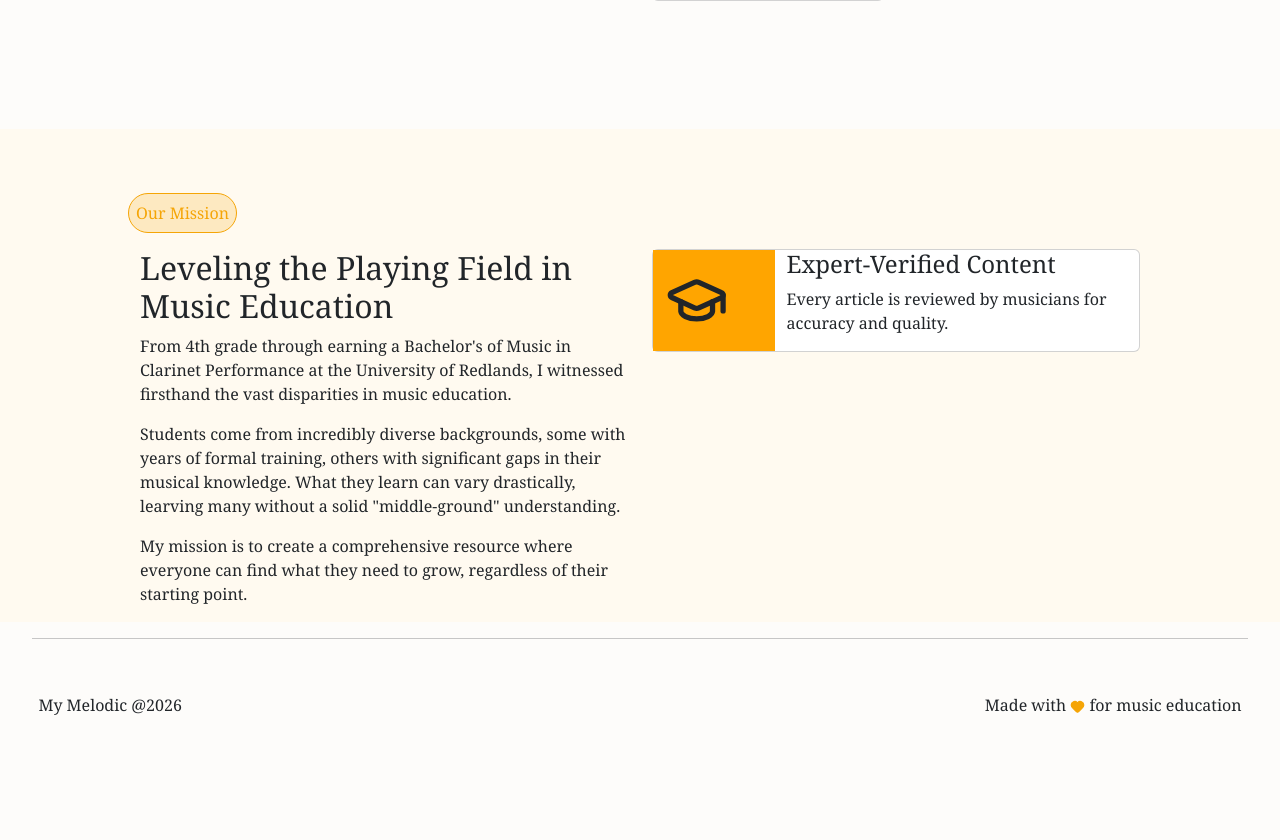
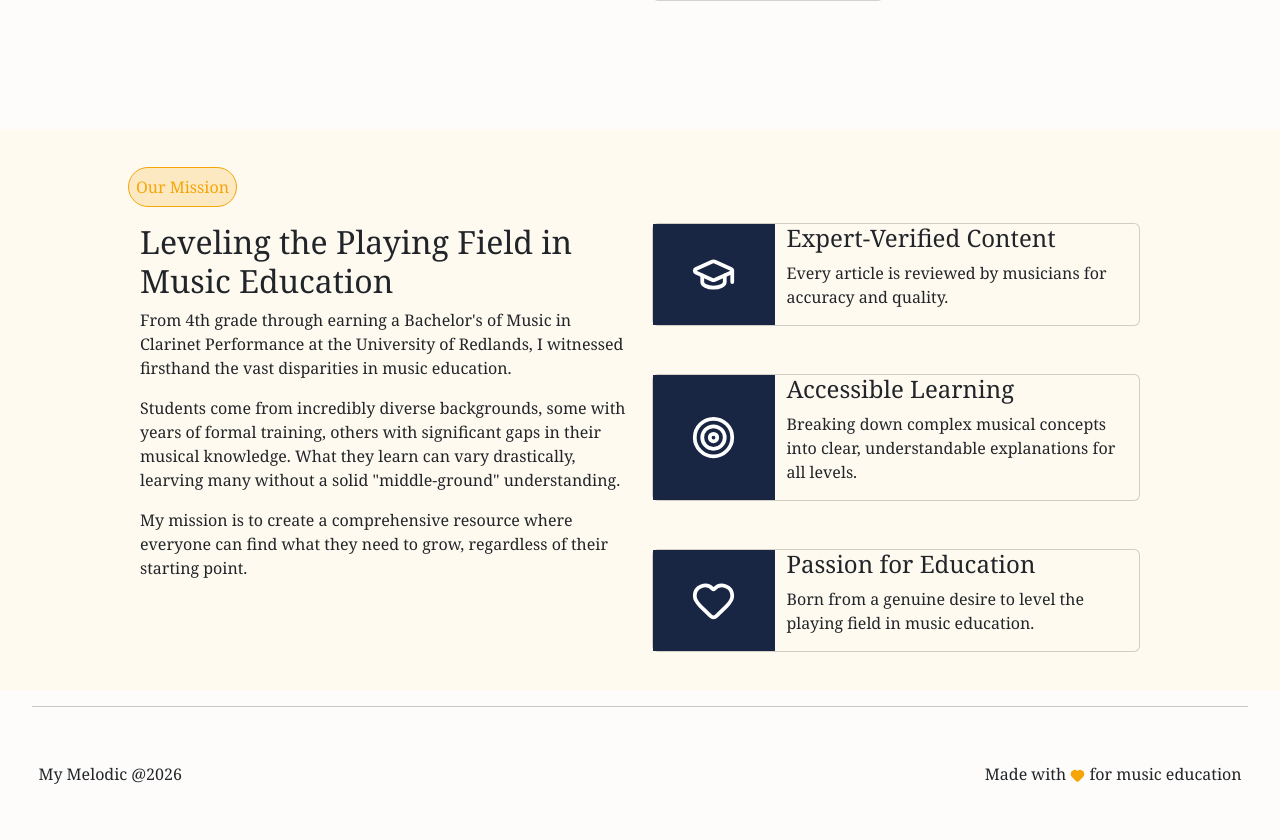
Before and after one commit to adespinosa14/MyMelodic, a Flask app: page / in a window 1280 px wide. Shown: the part 1213-2053 px from the top of the page. Before the commit the page ends 1928 px from the top, so only its background shows below. Run offline with Flask 3, Linux system fonts and the light colour scheme.

Commit message:
Completed Landig Frontend

```diff
--- a/app.py
+++ b/app.py
@@ -11,4 +11,4 @@ app = Flask(__name__, template_folder=template_directory, static_folder=static_d
 register_routes(app)
 
 if __name__ == "__main__":
-    app.run(debug=True)
+    app.run(debug=True, port=5001)
--- a/frontend/static/css/universal.css
+++ b/frontend/static/css/universal.css
@@ -17,9 +17,14 @@ body
 .center_object_vertically
 {
     display: flex;
+    justify-content: center;
     align-items: center;
-    justify-content: center;
-    background-color: orange;
+    background-color: var(--primary-color);
+}
+
+.caperr
+{
+    color: white;
 }
 
 .right_object
@@ -91,7 +96,7 @@ footer
 {
     border-color: var(--border-color);
     border-style: solid;
-    color: var(--muted-color);
+    color: var(--primary-color);
     background-color: var(--muted-color, 0.8);
 }
 
@@ -104,7 +109,8 @@ footer
 {
     padding-left: 10%;
     padding-right: 10%;
-    padding-top: 5%;
+    padding-top: 3%;
+    padding-bottom: 3%;
 
     background-color: var(--background-secondary-color);
 }
@@ -141,3 +147,8 @@ footer
 {
     background-color: var(--primary-color);
 }
+
+.primary_secondary_background
+{
+    background-color: var(--background-secondary-color);
+}
--- a/frontend/templates/landing_pages/index.html
+++ b/frontend/templates/landing_pages/index.html
@@ -117,16 +117,57 @@
 
                 <!-- About Cards -->
                 <div class="col-lg-6">
-                    <div class="card">
-                        <div class="container">
+                    <div class="card primary_secondary_background">
+                        <div class="container-fluid">
                             <div class="row">
-                                <div class="col-sm-3" style="background-color: orange">
-                                    <svg xmlns="http://www.w3.org/2000/svg" width="65%" height="" viewBox="0 0 24 24" fill="none" stroke="currentColor" stroke-width="2" stroke-linecap="round" stroke-linejoin="round" class="center_object_vertically lucide lucide-graduation-cap-icon lucide-graduation-cap"><path d="M21.42 10.922a1 1 0 0 0-.019-1.838L12.83 5.18a2 2 0 0 0-1.66 0L2.6 9.08a1 1 0 0 0 0 1.832l8.57 3.908a2 2 0 0 0 1.66 0z"/><path d="M22 10v6"/><path d="M6 12.5V16a6 3 0 0 0 12 0v-3.5"/></svg>
+                                <div class="col-lg-3 center_object_vertically">
+                                    <svg xmlns="http://www.w3.org/2000/svg" width="45" height="45" viewBox="0 0 24 24" fill="none" stroke="white" stroke-width="2" stroke-linecap="round" stroke-linejoin="round" class="lucide lucide-graduation-cap-icon lucide-graduation-cap"><path d="M21.42 10.922a1 1 0 0 0-.019-1.838L12.83 5.18a2 2 0 0 0-1.66 0L2.6 9.08a1 1 0 0 0 0 1.832l8.57 3.908a2 2 0 0 0 1.66 0z"/><path d="M22 10v6"/><path d="M6 12.5V16a6 3 0 0 0 12 0v-3.5"/></svg>
                                 </div>
 
-                                <div class="col-sm-9">
+
+                                <div class="col-lg-9">
                                     <h4> Expert-Verified Content</h4>
                                     <p> Every article is reviewed by musicians for accuracy and quality.</p>
+                                </div>
+                            </div>
+                        </div>
+                    </div>
+
+                    <br>
+                    <!-- SECOND -->
+                    <br>
+
+                    <div class="card primary_secondary_background">
+                        <div class="container-fluid">
+                            <div class="row">
+                                <div class="col-lg-3 center_object_vertically">
+                                    <svg xmlns="http://www.w3.org/2000/svg" width="45" height="45" viewBox="0 0 24 24" fill="none" stroke="white" stroke-width="2" stroke-linecap="round" stroke-linejoin="round" class="lucide lucide-target-icon lucide-target"><circle cx="12" cy="12" r="10"/><circle cx="12" cy="12" r="6"/><circle cx="12" cy="12" r="2"/></svg>
+                                </div>
+
+
+                                <div class="col-lg-9">
+                                    <h4> Accessible Learning</h4>
+                                    <p> Breaking down complex musical concepts into clear, understandable explanations for all levels. </p>
+                                </div>
+                            </div>
+                        </div>
+                    </div>
+
+                    <br>
+                    <!-- Third -->
+                    <br>
+
+                    <div class="card primary_secondary_background">
+                        <div class="container-fluid">
+                            <div class="row">
+                                <div class="col-lg-3 center_object_vertically">
+                                    <svg xmlns="http://www.w3.org/2000/svg" width="45" height="45" viewBox="0 0 24 24" fill="none" stroke="white" stroke-width="2" stroke-linecap="round" stroke-linejoin="round" class="lucide lucide-heart-icon lucide-heart"><path d="M2 9.5a5.5 5.5 0 0 1 9.591-3.676.56.56 0 0 0 .818 0A5.49 5.49 0 0 1 22 9.5c0 2.29-1.5 4-3 5.5l-5.492 5.313a2 2 0 0 1-3 .019L5 15c-1.5-1.5-3-3.2-3-5.5"/></svg>
+                                </div>
+
+
+                                <div class="col-lg-9">
+                                    <h4> Passion for Education </h4>
+                                    <p> Born from a genuine desire to level the playing field in music education. </p>
                                 </div>
                             </div>
                         </div>
@@ -135,8 +176,6 @@
                 </div>
             </div>
         </div>
-
-
     </div>
 </div>
 
```
